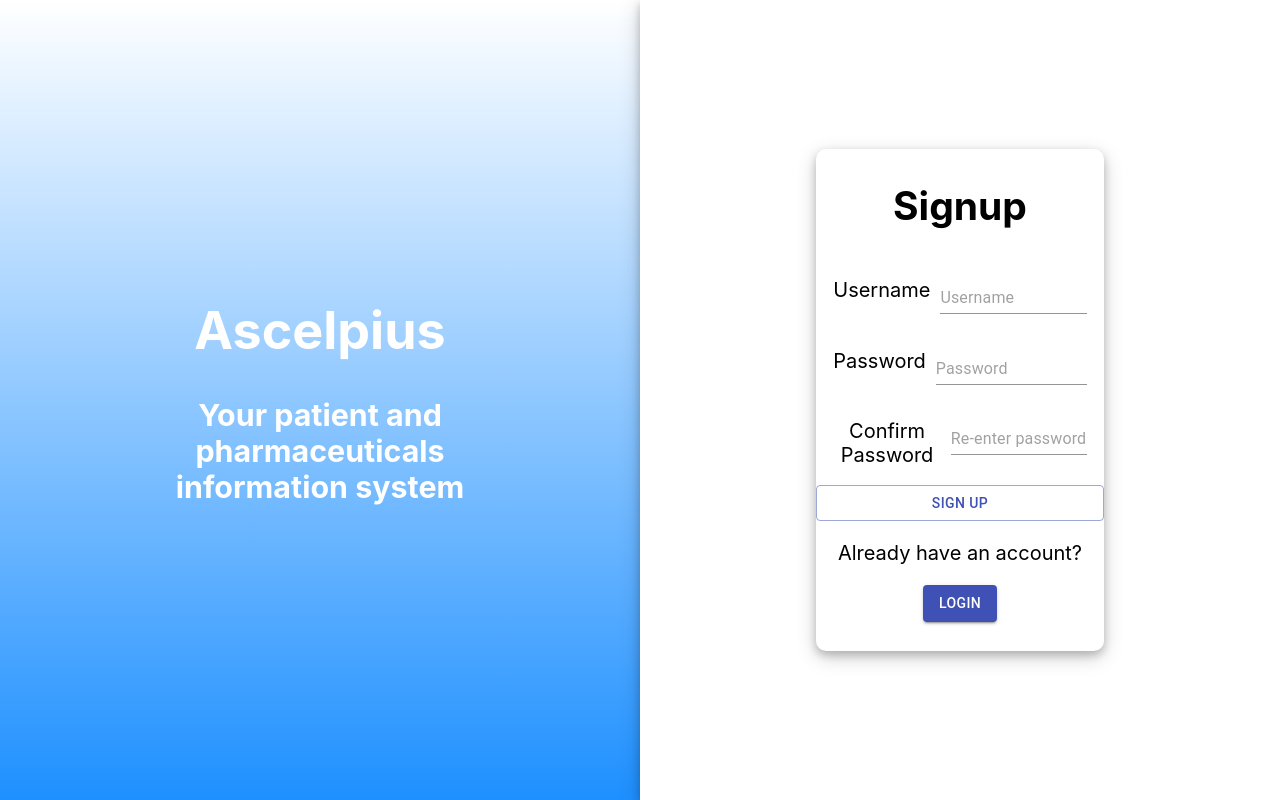
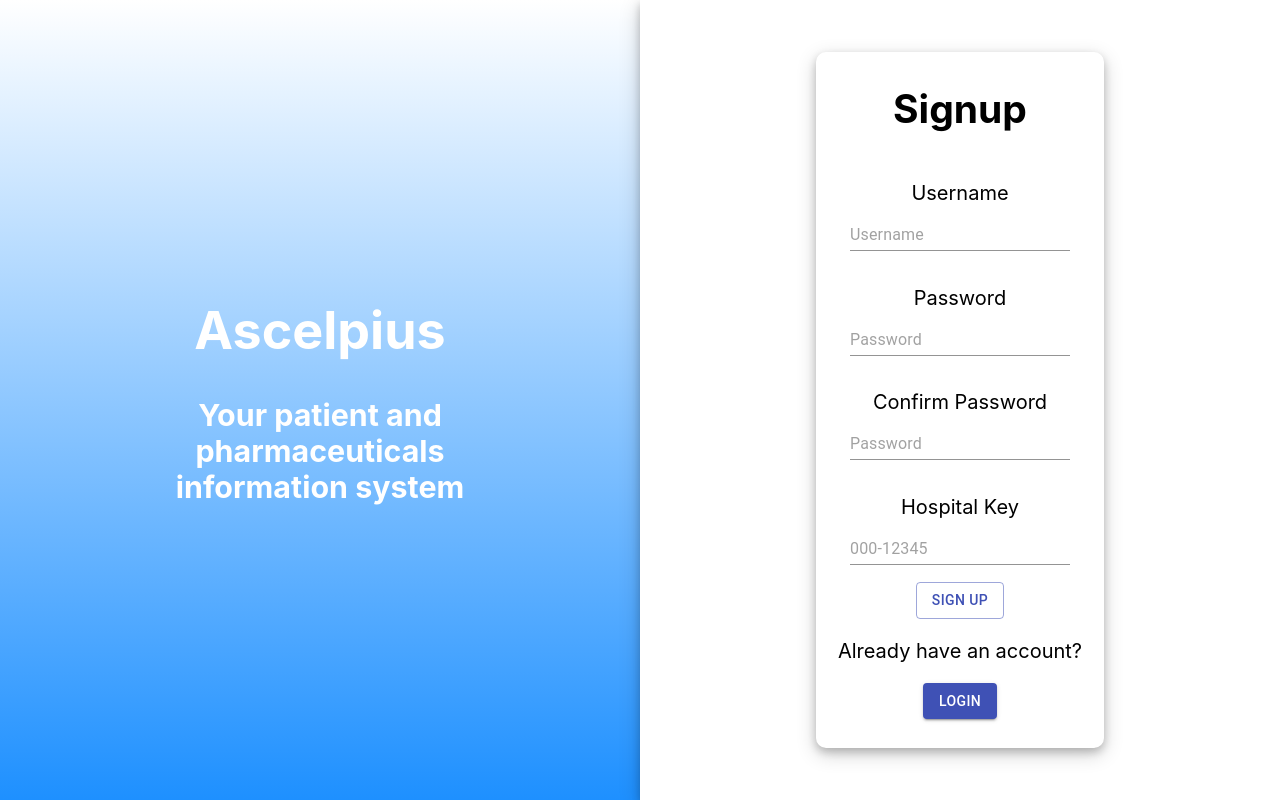
Before and after one commit to EtienneL321/seng-401-project, a React (Create React App) app in the folder asclepius/client/: page /signup in a window 1280 px wide. Built offline with nearby package versions, Linux system fonts and the light colour scheme.

Commit message:
Added sign up functionality

```diff
--- a/asclepius/client/src/components/LoginSignup.css
+++ b/asclepius/client/src/components/LoginSignup.css
@@ -1,4 +1,4 @@
-.App{
+.App {
   /* background-color: aqua; */
   /* background-color: #282c34; */
   min-height: 100vh;
@@ -18,19 +18,17 @@
   box-shadow: 0 4px 8px 0 rgba(0, 0, 0, 0.2), 0 6px 20px 0 rgba(0, 0, 0, 0.19);
 }
 
-.loginDetialsContainer{
+.loginDetialsContainer {
   border-radius: 10px;
   box-shadow: 0 4px 8px 0 rgba(0, 0, 0, 0.2), 0 6px 20px 0 rgba(0, 0, 0, 0.19);
   width: 45%;
   display: flex;
   flex-direction: column;
-
 }
 
 .login-item {
   display: flex;
-    flex-direction: row;
-    align-self: center;
+  flex-direction: column;
   justify-items: center;
   gap: 10px;
   padding: 6%;
@@ -45,6 +43,6 @@
   padding-bottom: 10%;
 }
 
-.switch-sign-up-login-container > p{
+.switch-sign-up-login-container > p {
   font-size: 20px;
 }
--- a/asclepius/client/src/components/signup/SignUp.js
+++ b/asclepius/client/src/components/signup/SignUp.js
@@ -1,89 +1,154 @@
-import React, { useState } from 'react';
-import { Link } from "react-router-dom";
-import Button from '@material-ui/core/Button';
-import Input from '@material-ui/core/Input';
-import GreetingBanner from '../GreetingBanner';
-import '../../App.css';
-import '../LoginSignup.css'
-
+import React, { useState, useRef, useEffect } from "react";
+import { Link, useNavigate } from "react-router-dom";
+import Button from "@material-ui/core/Button";
+import Input from "@material-ui/core/Input";
+import GreetingBanner from "../GreetingBanner";
+import "../../App.css";
+import "../LoginSignup.css";
 
 const SignUp = () => {
-    // Commented out, copied directly from login
+  const ROUTES = {
+    1: "/doctor",
+    2: "/nurse",
+    3: "/pharmacist",
+    0: "/administrator",
+  };
 
-    // const [enteredUsername, setEnteredUsername] = useState("");
-    // const [enteredPassword, setEnteredPassword] = useState("");
+  const navigate = useNavigate();
 
-    // const usernameChangeHandler = (event) => {
-    //     setEnteredUsername(event.target.value);
-    // }
+  const [enteredUsername, setEnteredUsername] = useState("");
+  const [enteredPassword, setEnteredPassword] = useState("");
+  const [secondaryPassword, setSecondaryPassword] = useState("");
+  const [errorMessage, setErrorMessage] = useState("");
+  const [hospitalKey, setHospitalKey] = useState("");
 
-    // const passwordChangeHandler = (event) => {
-    //     setEnteredPassword(event.target.value);
-    // }
+  /*
+   * When values are reset, useEffect is triggered and removes the
+   * error message before the user can view it.
+   */
+  //   useEffect(() => {
+  //     setErrorMessage("");
+  //   }, [enteredUsername, enteredPassword, secondaryPassword, hospitalKey]);
 
-    // const loginHandler = () => {
-    //     let user = {
-    //         username: enteredUsername,
-    //         password: enteredPassword
-    //     }
-    //     props.logUser(user);
-    //     setEnteredUsername("");
-    //     setEnteredPassword("");
-    //     console.log(props.auth);
-    // }
+  const reset = () => {
+    setEnteredUsername("");
+    setEnteredPassword("");
+    setSecondaryPassword("");
+    setHospitalKey("");
+  };
+
+  const loginHandler = async (e) => {
+    e.preventDefault();
+    let user = {
+      username: enteredUsername,
+      password: enteredPassword,
+    };
+    setErrorMessage("");
+
+    try {
+      if (enteredPassword != secondaryPassword) {
+        console.log("Password does not match");
+        setErrorMessage("Password does not match");
+        reset();
+        return;
+      }
+      if (hospitalKey.slice(0, 3) < 0 || hospitalKey.slice(0, 3) > 3) {
+        console.log("Invalid Hospital Key");
+        setErrorMessage("Invalid Hospital Key");
+        reset();
+        return;
+      }
+      if (enteredPassword.length === 0 || enteredUsername.length === 0) {
+        console.log("Invalid Combination");
+        setErrorMessage("Invalid Combination");
+        reset();
+        return;
+      }
+      console.log("New user added to database");
+      /* Still need to add authentication */
+      navigate(ROUTES[hospitalKey.slice(2, 3)], { replace: true });
+    } catch (error) {
+      setErrorMessage("There was an error");
+    }
+    reset();
+  };
 
   return (
-        <div className='App'>
+    <div className="App">
       <GreetingBanner />
-            <div className='rightLoginContainer'>
-                <div className='loginDetialsContainer'>
+      <div className="rightLoginContainer">
+        <div className="loginDetialsContainer">
+          <form onSubmit={loginHandler}>
             <h2>Signup</h2>
             <div className="login-item">
               <p>Username</p>
-                        <div className='input-container'>
+              <div className="input-container">
                 <Input
                   placeholder="Username"
+                  value={enteredUsername}
+                  onChange={(e) => setEnteredUsername(e.target.value)}
                 />
               </div>
             </div>
             <div className="login-item">
               <p>Password</p>
-                        <div className='input-container'>
+              <div className="input-container">
                 <Input
                   placeholder="Password"
+                  value={enteredPassword}
                   type="password"
+                  onChange={(e) => setEnteredPassword(e.target.value)}
                 />
               </div>
             </div>
             <div className="login-item">
               <p>Confirm Password</p>
-                        <div className='input-container'>
+              <div className="input-container">
                 <Input
-                                placeholder="Re-enter password"
+                  placeholder="Password"
+                  value={secondaryPassword}
                   type="password"
+                  onChange={(e) => setSecondaryPassword(e.target.value)}
                 />
               </div>
             </div>
-                    {/* <Link > */}
-                        <Button variant="outlined" color="primary" >
+            <div className="login-item">
+              <p>Hospital Key</p>
+              <div className="input-container">
+                <Input
+                  placeholder="000-12345"
+                  value={hospitalKey}
+                  onChange={(e) => setHospitalKey(e.target.value)}
+                />
+              </div>
+            </div>
+            <Button type="submit" variant="outlined" color="primary">
               Sign Up
             </Button>
-                    {/* </Link> */}
-
-                    <div className='switch-sign-up-login-container'>
+            <div>
+              <p
+                id="errorMessage"
+                style={
+                  errorMessage ? { display: "block" } : { display: "none" }
+                }
+                aria-live="assertive"
+              >
+                {errorMessage}
+              </p>
+            </div>
+            <div className="switch-sign-up-login-container">
               <p>Already have an account?</p>
-                        <Link to='/'>
-                            <Button variant="contained" color="primary" >
+              <Link to="/login">
+                <Button variant="contained" color="primary">
                   Login
                 </Button>
               </Link>
             </div>
+          </form>
         </div>
-
       </div>
-
     </div>
-    )
-}
+  );
+};
 
 export default SignUp;
```
Lines whose indentation alone changed are shown as unchanged.
